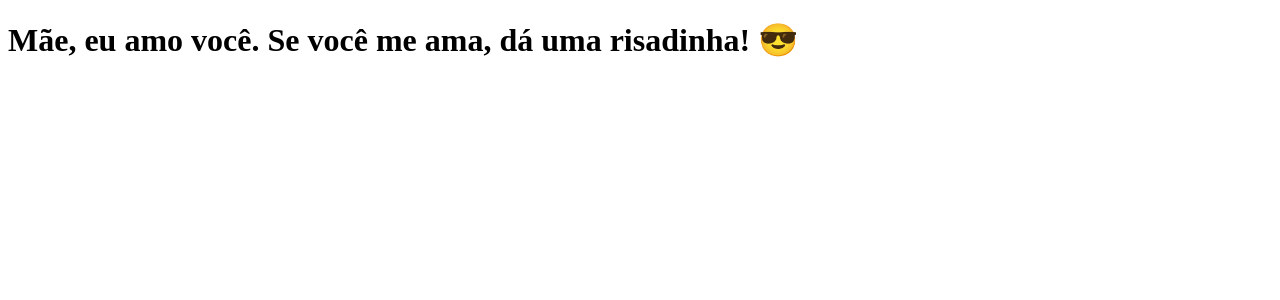
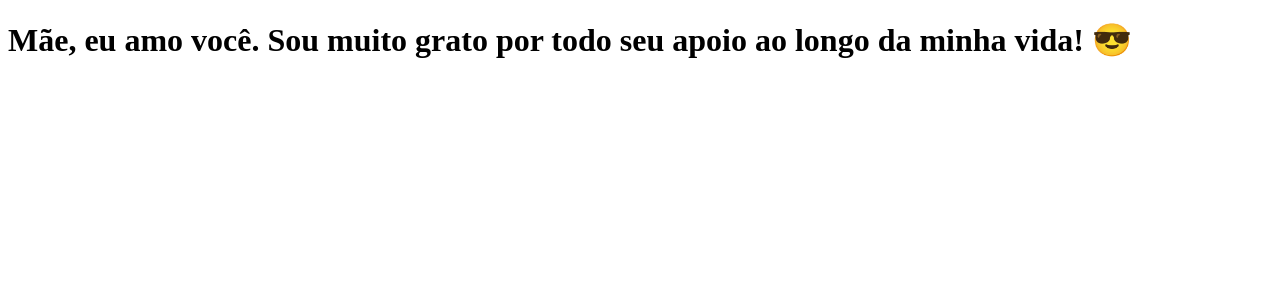
Before and after one commit to henriquecavagnoli/clone-tabnews, a Next.js app: page / in a window 1280 px wide. Shown: the top 300 px of the page. Built offline with nearby package versions, Linux system fonts and the light colour scheme.

Commit message:
modifica a frase

```diff
--- a/pages/index.js
+++ b/pages/index.js
@@ -1,5 +1,5 @@
 function Home() {
-    return <h1>Mãe, eu amo você. Se você me ama, dá uma risadinha! 😎</h1>
+    return <h1>Mãe, eu amo você. Sou muito grato por todo seu apoio ao longo da minha vida! 😎</h1>
 }
 
 export default Home;
```
